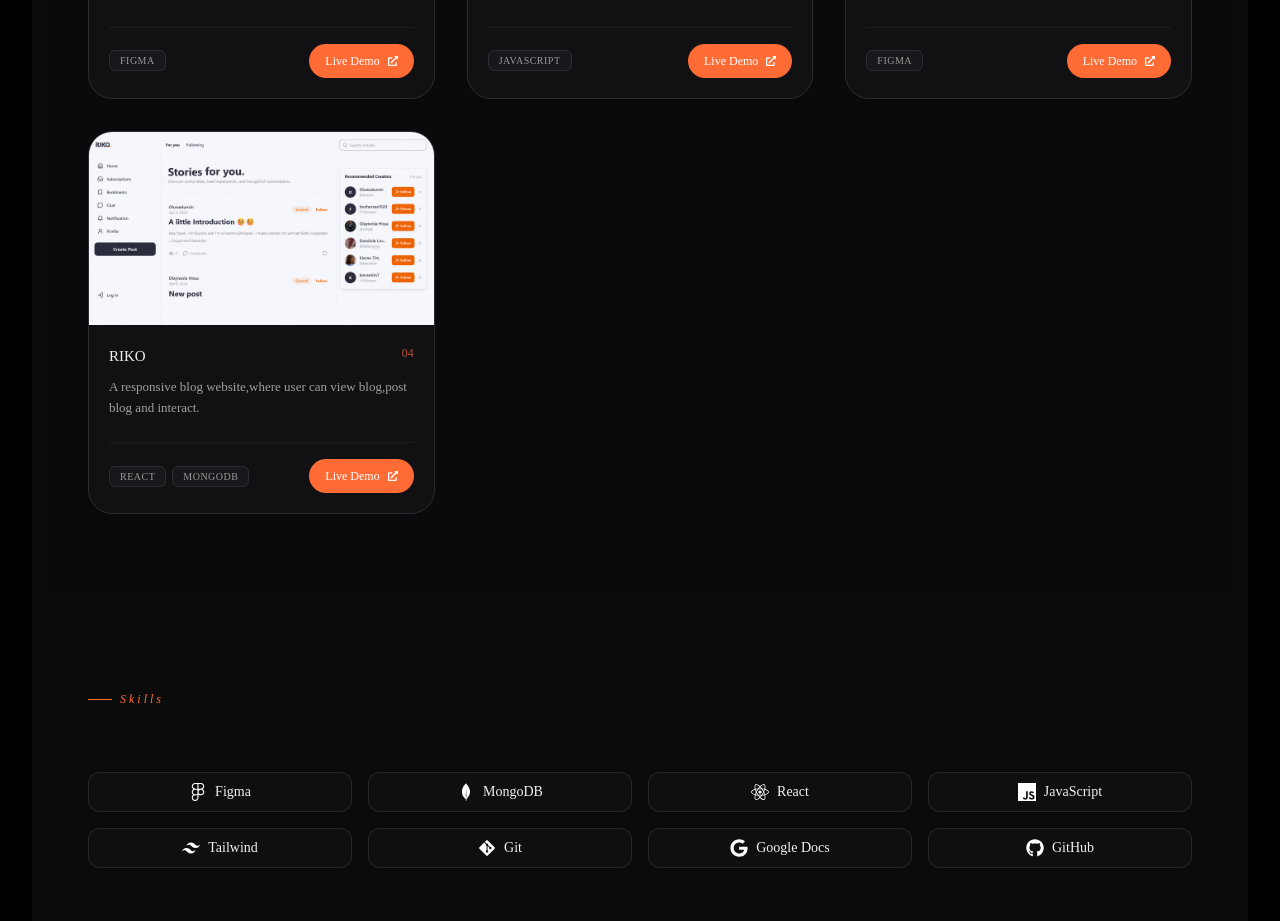
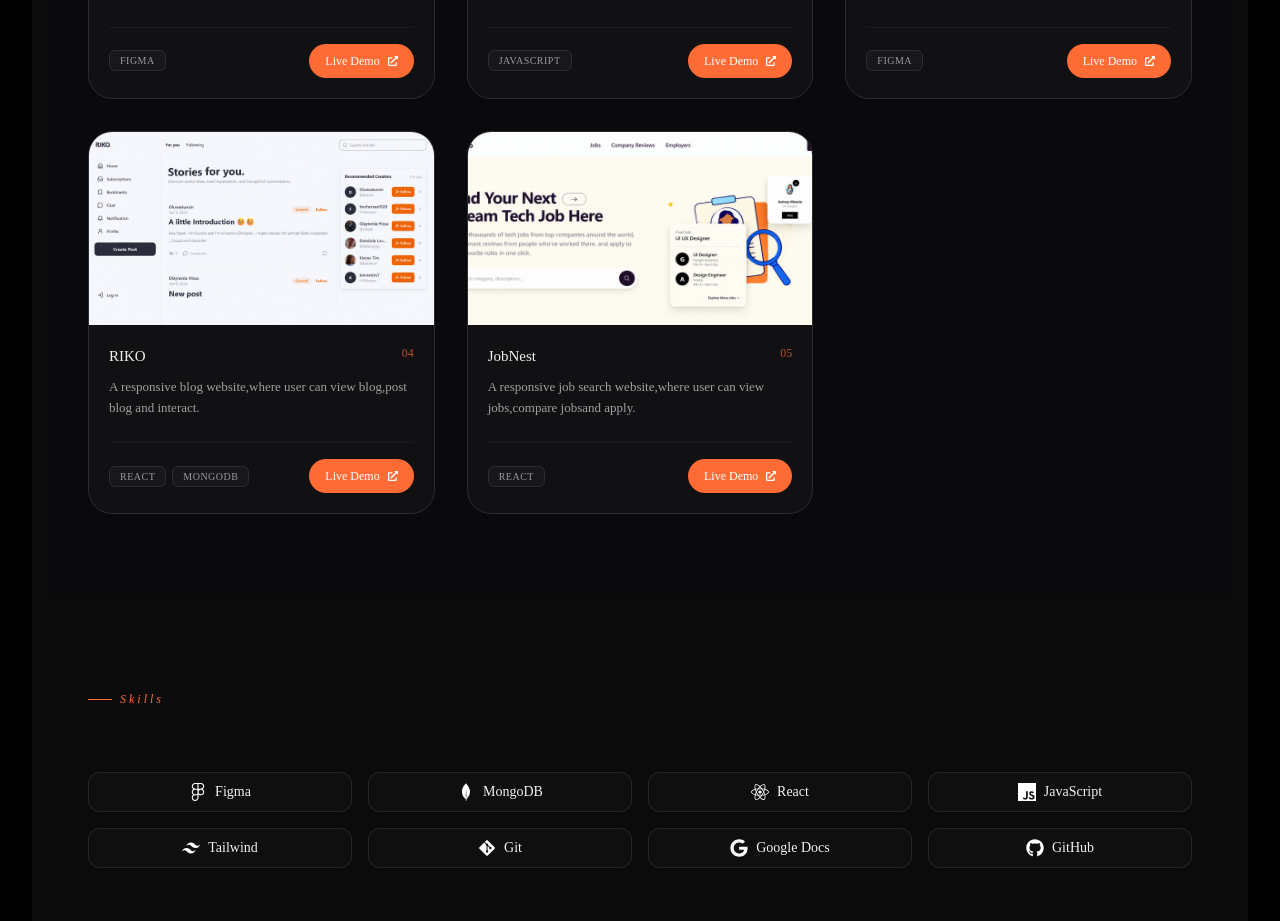
Before and after one commit to Damilola1700/dami-portfolio, a React (Vite) app: page / in a window 1280 px wide. Shown: the part 1780-2701 px from the top of the page. Built offline with nearby package versions, Linux system fonts and the light colour scheme; a web font is replaced by a local one.

Commit message:
portfolio

```diff
--- a/src/components/Project.jsx
+++ b/src/components/Project.jsx
@@ -1,5 +1,6 @@
 import image from "../assets/easyklean.png";
 import shopExtra from "../assets/shopExtra.png";
+import eeee from "../assets/eeee.png";
 
 import summary from "../assets/summary.png";
 import landing from "../assets/landing.png";
@@ -52,6 +53,17 @@
       category: "Dev Work",
       technologies: ["React","MongoDB"],
       liveLink: "https://riko-blog-one.vercel.app/",
+      githubLink: "null",
+    },
+
+    {
+      id: 5,
+      title: "JobNest",
+      description: "A responsive job search website,where user can view jobs,compare jobsand apply.",
+      image: eeee,
+      category: "Dev Work",
+      technologies: ["React"],
+      liveLink: "https://jobnest-delta.vercel.app/",
       githubLink: "null",
     },
   ];
```
Also changed, not shown: src/assets/eeee.png (added), src/assets/jobnest.png (added).
